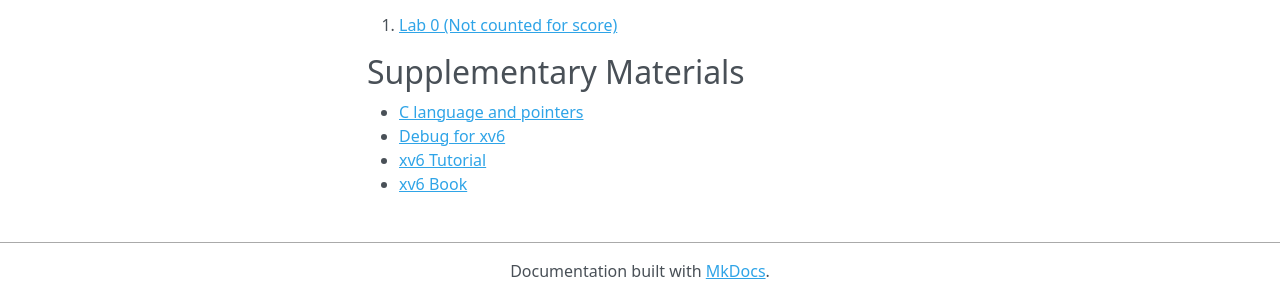
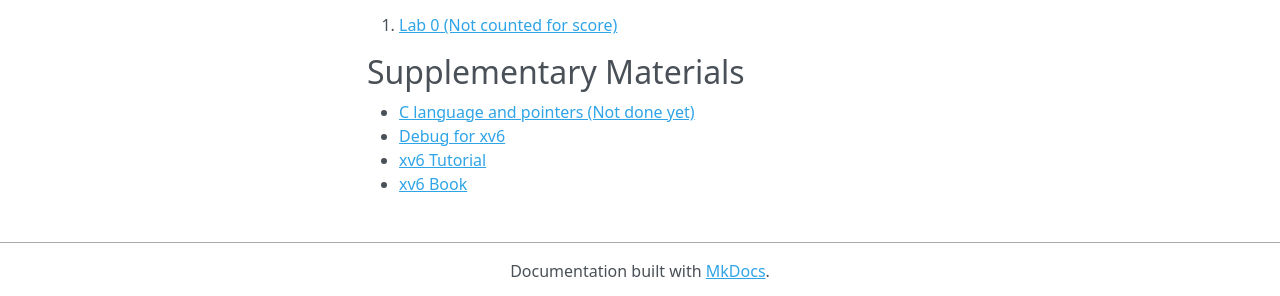
Before and after one commit to gdjs2/UCR-CS153-25Winter, an MkDocs documentation site: the page built from docs/index.md, in a window 1280 px wide and 1136 px high. Shown: the part 837-1133 px from the top of the window. Built offline with MkDocs 1.6.1, drawn with Linux system fonts in a browser that asks for light colours; nearby versions of some CDN libraries.

Commit message:
fix an error

```diff
--- a/docs/index.md
+++ b/docs/index.md
@@ -24,7 +24,7 @@ The left Q/A labs will not have attendance taken. You are free to come if you ne
 
 ## Supplementary Materials
 
-* [C language and pointers](./lab-instructions/c-pointers.md)
+* [C language and pointers (Not done yet)](./lab-instructions/c-pointers.md)
 * [Debug for xv6](https://gdjs2.cn/UCR-CS202-24Fall/lab-tutorials/debug/)
 * [xv6 Tutorial](https://pdos.csail.mit.edu/6.828/2024/)
 * [xv6 Book](https://pdos.csail.mit.edu/6.828/2024/xv6/book-riscv-rev4.pdf)
```
